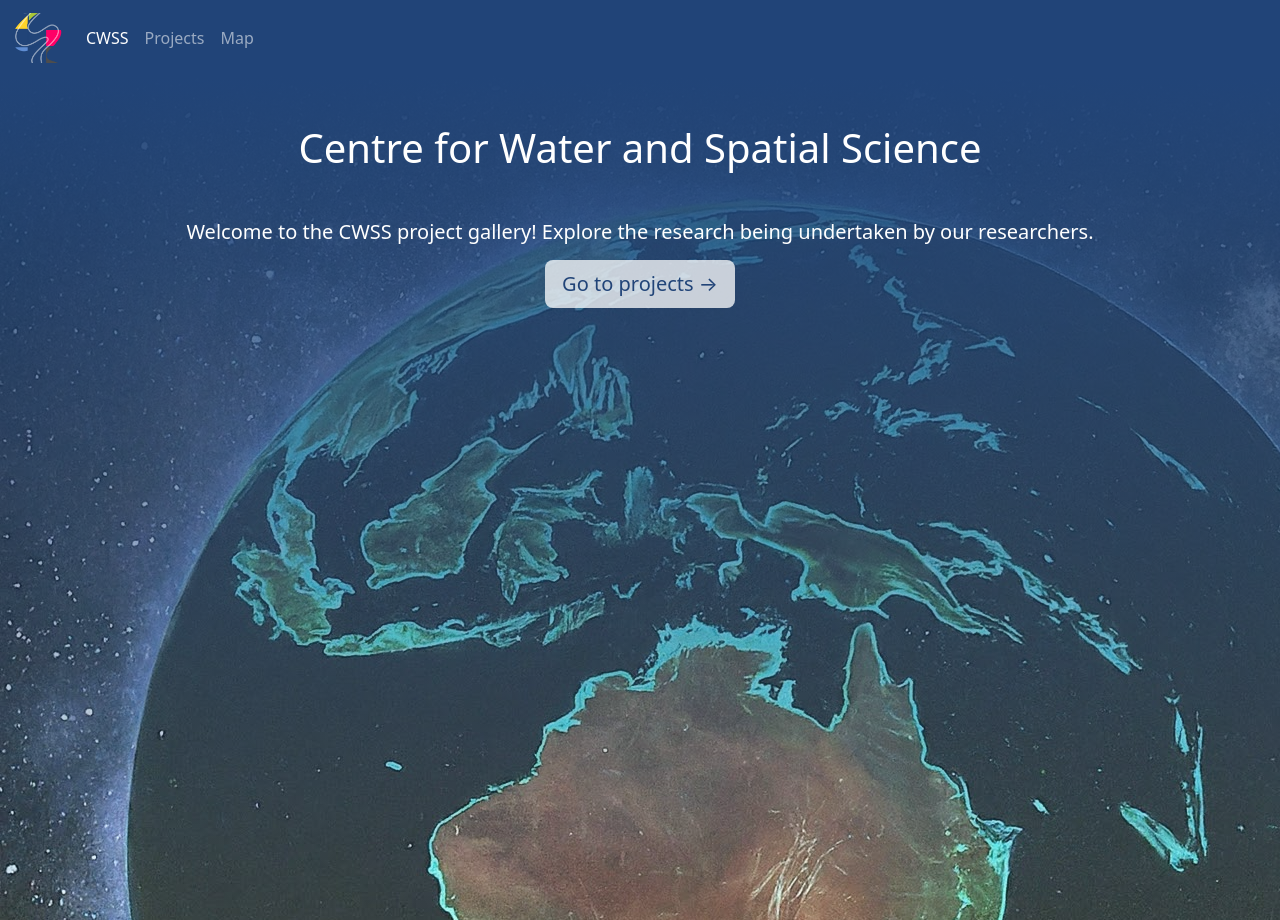
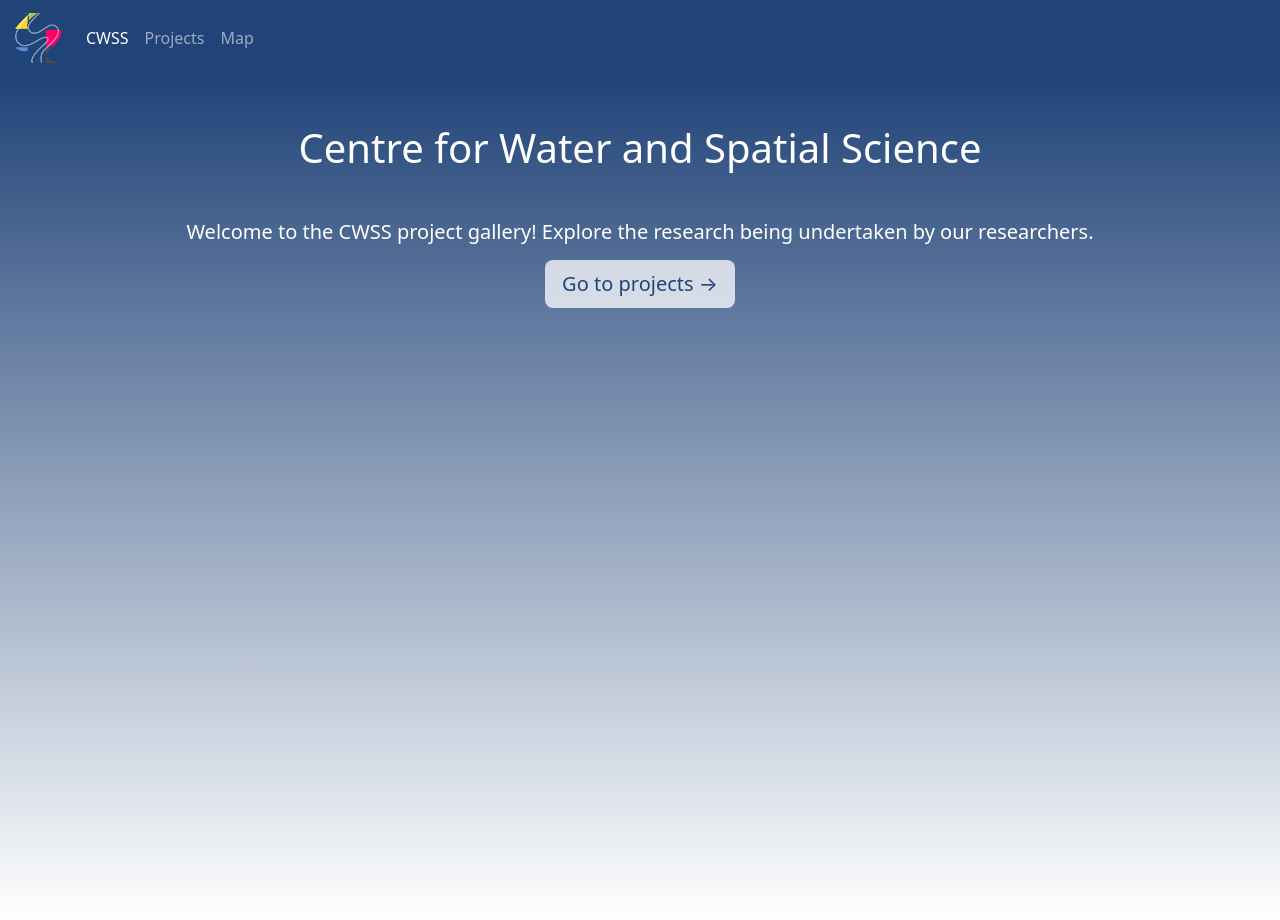
Before and after one commit to jmad1v07/cwss-projects, a Jekyll site: the page built from index.markdown, in a window 1280 px wide. Built offline with Jekyll 4.4.1, drawn with Linux system fonts in a browser that asks for light colours.

Commit message:
Update style.css

```diff
--- a/assets/css/style.css
+++ b/assets/css/style.css
@@ -6,8 +6,8 @@
     background-size: cover;
     background-position: center;
     background-repeat: no-repeat no-repeat;
-    /* background: linear-gradient(to bottom, rgba(33, 68, 120, 1), rgba(255, 255, 255, 0.05)); */
-    background: linear-gradient(to bottom, rgba(33, 68, 120, 1), rgba(255, 255, 255, 0.05)), url("../img/gemini_image_aus.jpg");
+    background: linear-gradient(to bottom, rgba(33, 68, 120, 1), rgba(255, 255, 255, 0.05));
+/*     background: linear-gradient(to bottom, rgba(33, 68, 120, 1), rgba(255, 255, 255, 0.05)), url("../img/gemini_image_aus.jpg"); */
 }
 
 .landing-text{
```
